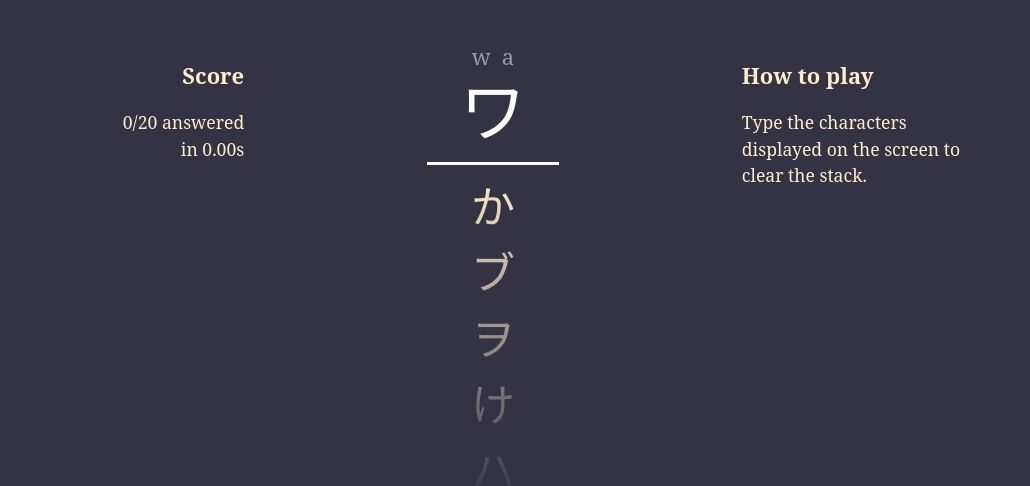
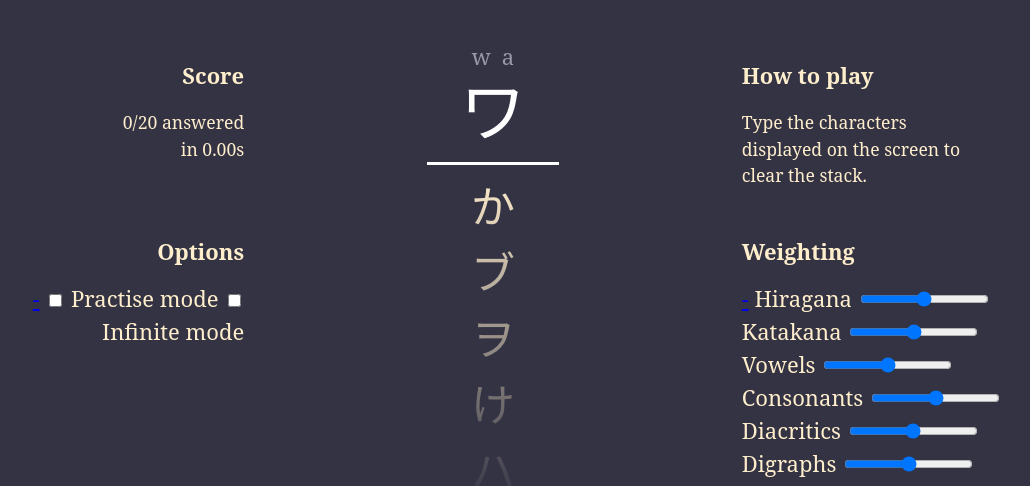
Before and after one commit to lewisfff/ukanado, a plain HTML site: page index.html in a window 1280 px wide. Shown: the top 486 px of the page, without its empty margins (147-1177 px from the left). Drawn offline with Linux system fonts and the light colour scheme.

Commit message:
Markup for the options menus

```diff
--- a/index.html
+++ b/index.html
@@ -13,10 +13,39 @@
             <h1>Score</h1>
             <p><span id="progress">0/100</span> answered<br>
             in <span id="timer">0.00</span>s</p>
+
+            <div id="options" class="embed-ui">
+                <h1>Options</h1>
+                <a href="#">-</a>
+                <input type="checkbox" name="hiragana" id="hiragana">
+                <label title="Show romaji answer above questions">Practise mode</label>
+                <input type="checkbox" name="hiragana" id="hiragana">
+                <label title="Questions get regenerated as you play">Infinite mode</label>
+            </div>
         </div>
         <div id="instructions" class="ui">
             <h1>How to play</h1>
             <p>Type the characters displayed on the screen to clear the stack.</p>
+
+            <div id="weight" class="embed-ui">
+                <h1>Weighting</h1>
+                <a href="#">-</a>
+                <label>Hiragana</label>
+                <input type="range" name="hiragana" id="hiragana">
+                <label>Katakana</label>
+                <input type="range" name="katakana" id="katakana">
+                <br>
+                <label>Vowels</label>
+                <input type="range" name="vowel" id="vowel">
+                <label>Consonants</label>
+                <input type="range" name="consonant" id="consonant">
+                <label>Diacritics</label>
+                <input type="range" name="diacritic" id="diacritic">
+                <label>Digraphs</label>
+                <input type="range" name="digraph" id="digraph">
+                <label>Obsolete</label>
+                <input type="range" name="obsolete" id="obsolete">
+            </div>
         </div>
         <div id="end-screen">
             <h3>Final time</h3>
--- a/style.css
+++ b/style.css
@@ -1,6 +1,5 @@
 *{
     box-sizing:border-box;
-    user-select: none;
     /*outline:1px solid rgba(255,0,51,0.25);*/
 }
 html{
@@ -20,6 +19,7 @@ main{
     text-align:center;
     max-width:32rem;
     margin:0 auto;
+    user-select: none;
     padding:2rem;
 }
 div#stack{
@@ -85,7 +85,6 @@ div#stack>div.slide+div{
 }
 
 div.ui{
-    pointer-events:none;
 }
 div.ui h1{
     font-size:1rem;
@@ -101,6 +100,7 @@ div#instructions{
     right:0;
     width:30%;
     text-align:left;
+    height:8rem;
 }
 div#score{
     padding:2rem;
@@ -109,6 +109,21 @@ div#score{
     top:0;
     left:0;
     width:30%;
+    text-align:right;
+    height:8rem;
+}
+div.embed-ui{
+    position:absolute;
+    top:10rem;
+    font-size:1rem;
+    width:100%;
+    height:8rem;
+}
+div#weight{
+    text-align:left;
+}
+div#options{
+    padding-right:4rem;
     text-align:right;
 }
 div#end-screen{
```
